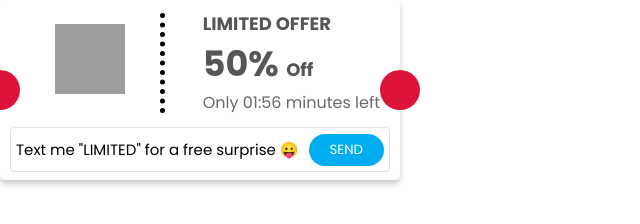
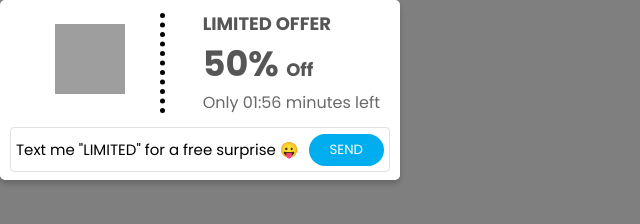
Before and after one commit to daliademirel/dscount, a plain HTML site: page dist/index.html in a window 1280 px wide. Shown: the whole page, without its empty margins (0-640 px from the left). Drawn offline with Linux system fonts and the light colour scheme; grey boxes are pictures that could not be loaded.

Commit message:
Update style.css

```diff
--- a/dist/style.css
+++ b/dist/style.css
@@ -7,23 +7,27 @@
   font-family: "Poppins", sans-serif;
 }
 
-.container {
+.coupon-popup {
   width: 100%;
   height: 100vh;
+  position: fixed;
+  top: 0;
+  left: 0;
+  background-color: rgba(0, 0, 0, 0.5);
+  display: flex;
   justify-content: center;
   align-items: center;
-  display: flex;
-  background-color: #dc143c;
+  z-index: 9999;
 }
 
 .card {
+  position: relative;
   width: 400px;
   height: 180px;
   border-radius: 5px;
   box-shadow: 0 4px 6px 0 rgba(0, 0, 0, 0.2);
   background-color: #fff;
   padding: 10px 10px;
-  position: relative;
 }
 
 .main,
@@ -33,35 +37,13 @@
   padding: 0 10px;
   align-items: center;
 }
-.card::after {
-  position: absolute;
-  content: "";
-  height: 40px;
-  right: -20px;
-  border-radius: 40px;
-  z-index: 1;
-  top: 70px;
-  background-color: #dc143c;
-  width: 40px;
-}
-
-.card::before {
-  position: absolute;
-  content: "";
-  height: 40px;
-  left: -20px;
-  border-radius: 40px;
-  z-index: 1;
-  top: 70px;
-  background-color: #dc143c;
-  width: 40px;
-}
 
 .co-img img {
   width: 70px;
   height: 70px;
   margin-left: 35px;
 }
+
 .vertical {
   border-left: 5px dotted black;
   height: 100px;
@@ -78,6 +60,7 @@
 .content h1 span {
   font-size: 18px;
 }
+
 .content h2 {
   font-size: 18px;
   margin-left: -20px;
@@ -119,11 +102,3 @@
   transform: scale(0.95);
   background-color: #0088cc;
 }
-
-.buy {
-  position: absolute;
-  content: "";
-  bottom: 20px;
-  left: 20px;
-  background-color: #dc143c;
-}
```
